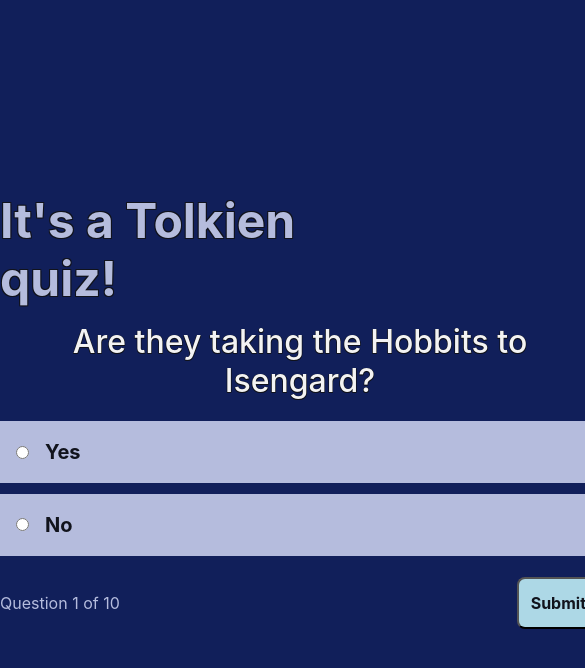
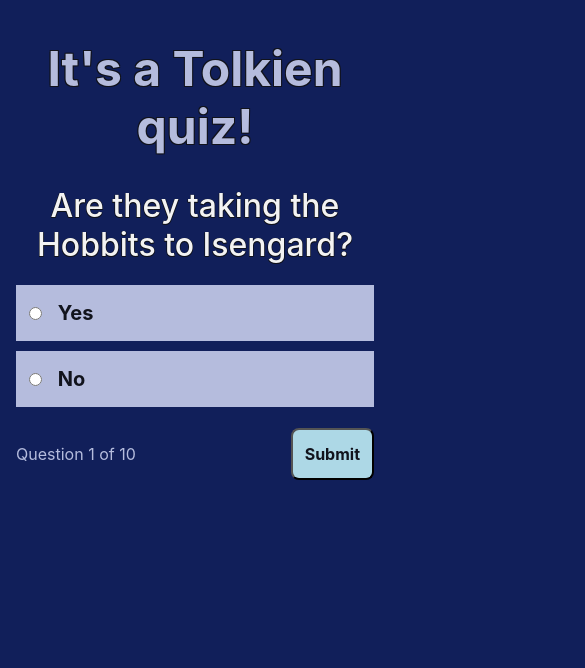
Before and after one commit to jafarlow/code-a-quiz-practice, a website built with webpack: page index.html in a window 390 px wide. Shown: the whole page, 585 px wide, since content can reach past the window. Built offline with nearby package versions, Linux system fonts and the light colour scheme.

Commit message:
Added media query for mobile concerns
index.scss
  - updated width to be max-width for `.question`
  - removed width & height settings on `.quiz`, which were doing
    nothing
  - wrote media query for screen sizes less than 415px wide
    - adjusts the margin of the title header & centers it
    - adds a left & right margin to the `.question` so it doesn't hug
      the edge of the screen
    - reduced the padding on the label so mobile users won't have to
      scroll down

```diff
--- a/assets/styles/index.scss
+++ b/assets/styles/index.scss
@@ -28,8 +28,6 @@
   flex-direction: column;
   justify-content: column;
   align-items: center;
-  width: 100vw;
-  height: 100vh;
   color: $bluegray;
 
   h1 {
@@ -40,7 +38,7 @@
   }
 
   .question {
-    width: 600px;
+    max-width: 600px;
     margin: 1rem auto auto auto;
 
     .question-title {
@@ -110,3 +108,21 @@
 input.answer {
   margin-right: 1rem;
 }
+
+@media only screen and (max-width: 415px) {
+  .quiz {
+    h1 {
+      margin: 2.5rem auto 1rem auto;
+      text-align: center;
+    }
+    .question {
+      margin-left: 1rem;
+      margin-right: 1rem;
+      &-answers {
+        label {
+          padding: 0.8rem;
+        }
+      }
+    }
+  }
+}
```
